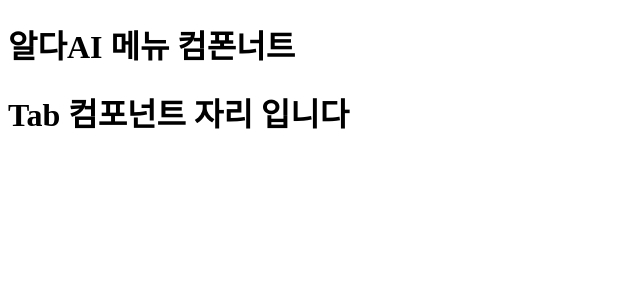
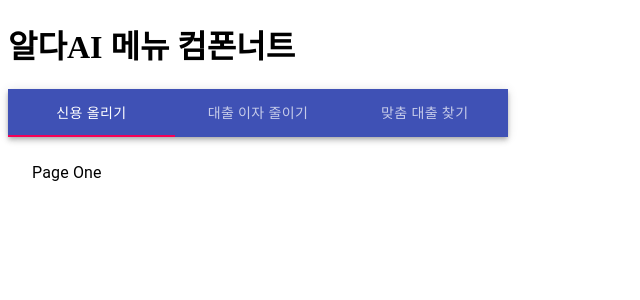
Before and after one commit to min-code-han/alda_tab_practice, a React (Create React App) app: page / in a window 1280 px wide. Shown: the top 300 px of the page, without its empty margins (0-640 px from the left). Built offline with nearby package versions, Linux system fonts and the light colour scheme.

Commit message:
Tab Component 생성

```diff
--- a/src/aldaAI.js
+++ b/src/aldaAI.js
@@ -1,13 +1,18 @@
 import React from 'react';
-import TabComponent from './tab';
+import styled from 'styled-components'
+import TabPanel from './tab';
 
 const AldaAI = () => {
     return(
-        <>
-        <h1>알다AI 메뉴 컴폰너트</h1>
-        <TabComponent />
-        </>
+        <Wrap>
+            <h1>알다AI 메뉴 컴폰너트</h1>
+            <TabPanel />
+        </Wrap>
     )
 };
 
 export default AldaAI;
+
+const Wrap = styled.div`
+    width:500px;
+`;
--- a/src/tab.js
+++ b/src/tab.js
@@ -1,10 +1,95 @@
 import React from 'react';
-import {AppBar,Tabs,Tab, Typography,Box,PropTypes,SwipeableViews} from '@material-ui/core'
+import PropTypes from 'prop-types';
+import { makeStyles } from '@material-ui/core/styles';
+import AppBar from '@material-ui/core/AppBar';
+import Tabs from '@material-ui/core/Tabs';
+import Tab from '@material-ui/core/Tab';
+import Typography from '@material-ui/core/Typography';
+import Box from '@material-ui/core/Box';
 
-const TabComponent = () => {
-    return(
-        <h1>Tab 컴포넌트 자리 입니다</h1>
-    )
+function TabPanel(props) {
+  const { children, value, index, ...other } = props;
+
+  return (
+    <div
+      role="tabpanel"
+      hidden={value !== index}
+      id={`nav-tabpanel-${index}`}
+      aria-labelledby={`nav-tab-${index}`}
+      {...other}
+    >
+      {value === index && (
+        <Box p={3}>
+          <Typography>{children}</Typography>
+        </Box>
+      )}
+    </div>
+  );
+}
+
+TabPanel.propTypes = {
+  children: PropTypes.node,
+  index: PropTypes.any.isRequired,
+  value: PropTypes.any.isRequired,
 };
 
-export default TabComponent;
+function a11yProps(index) {
+  return {
+    id: `nav-tab-${index}`,
+    'aria-controls': `nav-tabpanel-${index}`,
+  };
+}
+
+function LinkTab(props) {
+  return (
+    <Tab
+      component="a"
+      onClick={(event) => {
+        event.preventDefault();
+      }}
+      {...props}
+    />
+  );
+}
+
+const useStyles = makeStyles((theme) => ({
+  root: {
+    flexGrow: 1,
+    backgroundColor: theme.palette.background.paper,
+  },
+}));
+
+export default function NavTabs() {
+  const classes = useStyles();
+  const [value, setValue] = React.useState(0);
+
+  const handleChange = (event, newValue) => {
+    setValue(newValue);
+  };
+
+  return (
+    <div className={classes.root}>
+      <AppBar position="static" >
+        <Tabs
+          variant="fullWidth"
+          value={value}
+          onChange={handleChange}
+          aria-label="nav tabs example"
+        >
+          <LinkTab label="신용 올리기" href="/drafts" {...a11yProps(0)} />
+          <LinkTab label="대출 이자 줄이기" href="/trash" {...a11yProps(1)} />
+          <LinkTab label="맞춤 대출 찾기" href="/spam" {...a11yProps(2)} />
+        </Tabs>
+      </AppBar>
+      <TabPanel value={value} index={0}>
+        Page One
+      </TabPanel>
+      <TabPanel value={value} index={1}>
+        Page Two
+      </TabPanel>
+      <TabPanel value={value} index={2}>
+        Page Three
+      </TabPanel>
+    </div>
+  );
+}
```
